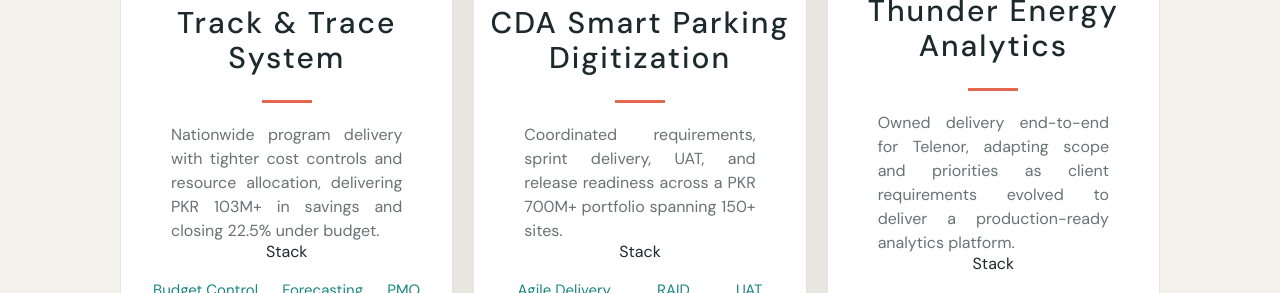
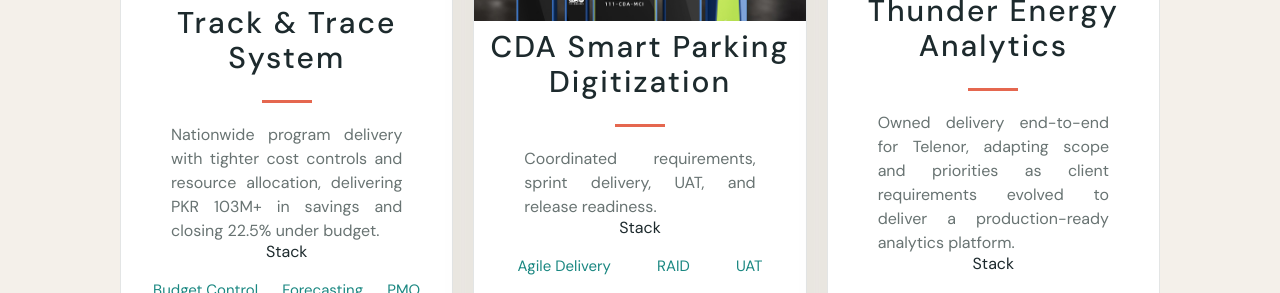
Before and after one commit to harisarshad235/harris-portfolio, a Next.js app: page / in a window 1280 px wide. Shown: the part 1400-1693 px from the top of the page. Built offline with nearby package versions, Linux system fonts and the light colour scheme.

Commit message:
added FAB Project

```diff
--- a/src/constants/constants.js
+++ b/src/constants/constants.js
@@ -10,7 +10,7 @@
   },
   {
     title: 'CDA Smart Parking Digitization',
-    description: 'Coordinated requirements, sprint delivery, UAT, and release readiness across a PKR 700M+ portfolio spanning 150+ sites.',
+    description: 'Coordinated requirements, sprint delivery, UAT, and release readiness.',
     image: '/images/6.jpg',
     tags: ['Agile Delivery', 'RAID', 'UAT'],
     details: 'mailto:harisarshad235@gmail.com?subject=CDA%20Smart%20Parking%20Digitization',
```
